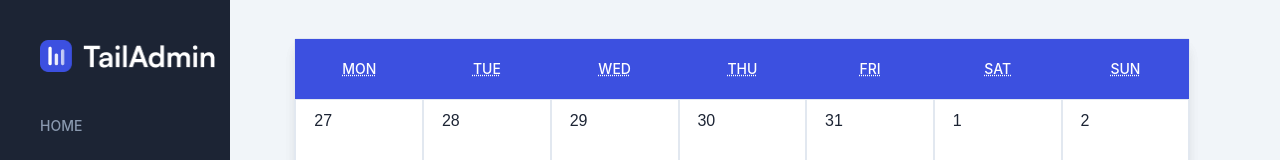
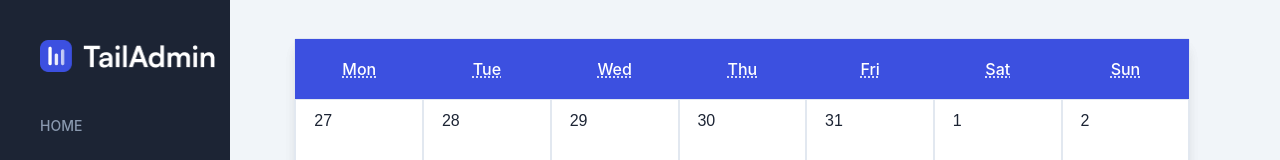
Before and after one commit to Muhametii00/Userdashboard, a React (Create React App) app: page /calendar in a window 1280 px wide. Shown: the top 160 px of the page. Built offline with nearby package versions, Linux system fonts and the light colour scheme.

Commit message:
Added a css file to override Calendar's style

```diff
--- a/src/components/styles/Timetable.css
+++ b/src/components/styles/Timetable.css
@@ -76,7 +76,6 @@
 
 .react-calendar__month-view__weekdays {
   text-align: center;
-  text-transform: uppercase;
   font-weight: bold;
   font-size: 0.75em;
 }
@@ -86,7 +85,7 @@
   background-color: #3c50e0;
   font-style: normal;
   font-weight: 500;
-  font-size: 14px;
+  font-size: 16px;
   line-height: 24px;
   color: #ffffff;
 }
```
